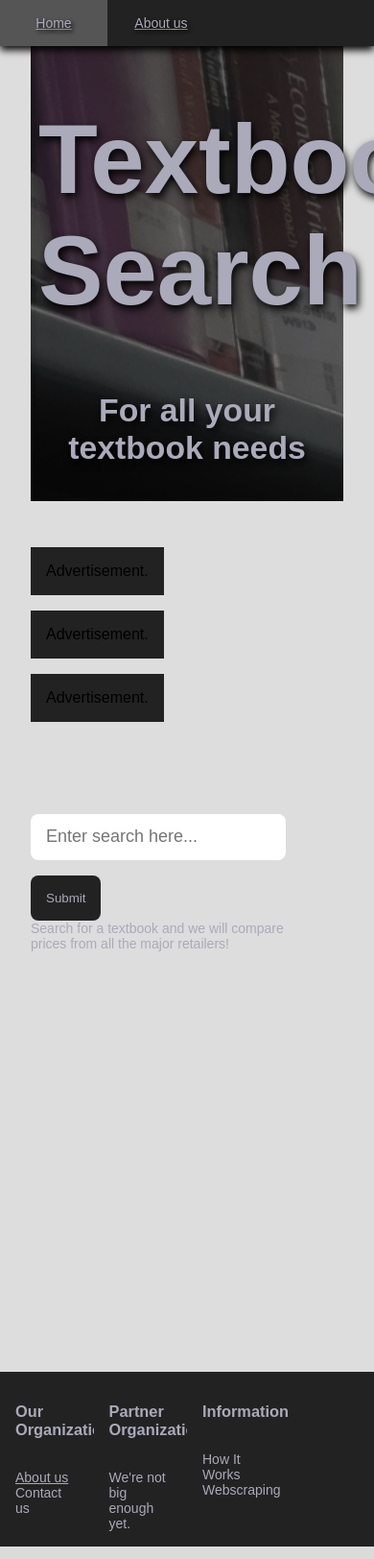
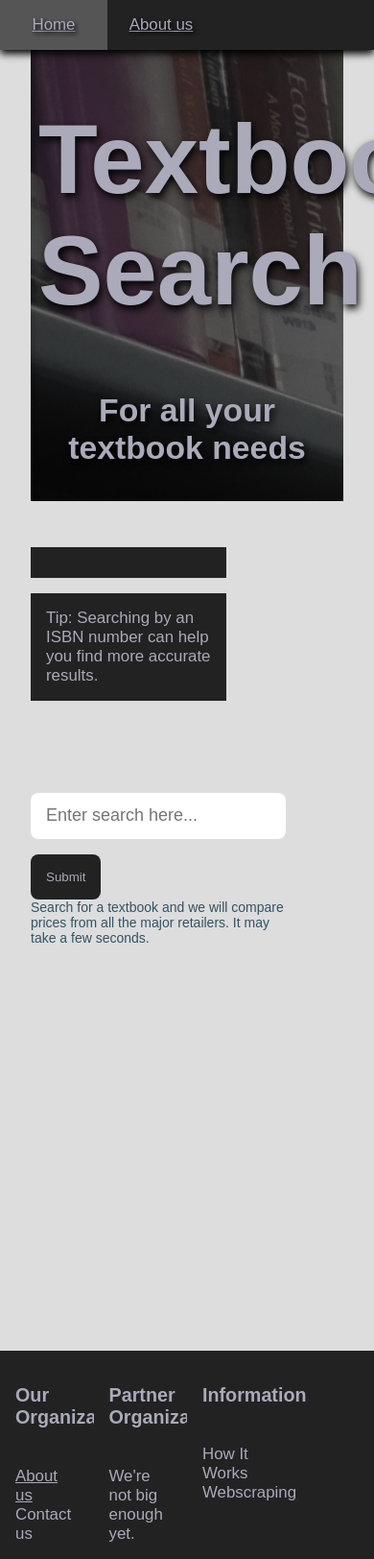
Before and after one commit to Hunter314/TextbookSearchDjango, a Django app: page / in a window 390 px wide; the page is wider, and only the part inside the window is pictured. Shown: that part at 96% size. Run offline with Django 3.2, Linux system fonts and the light colour scheme.

Commit message:
Minor changes to css for mobile improvements. Troubleshooting the Amazon Webscraper.

```diff
--- a/static/style9-1-2020.css
+++ b/static/style9-1-2020.css
@@ -15,13 +15,17 @@ h2 {font-size: 4vh}
   //--main-bg-color: #113141;
   //--main-window-color: #335363;
 
-  --accent-color-1: #550000;
+  --accent-color-1: #335363;
   --subtitle-color: #aaaaba;
 }
 /* Text Styles*/
 .small-text {
+  font-size: 2vh;
+  color: var(--subtitle-color);
+}
+.small-text-dark {
   font-size: 14px;
-  color: var(--subtitle-color);
+  color: var(--accent-color-1);
 }
 .mid-text {
   font-size: 18px;
--- a/templates/aboutus.html
+++ b/templates/aboutus.html
@@ -29,7 +29,7 @@
     <!-- HOME PAGE CONTENT !-->
 
     <div class = "content">
-
+    <!--
       <div class = "advertisements left-banner">
         <div>
           Advertisement.
@@ -41,9 +41,10 @@
           Advertisement.
         </div>
 
+      </div>
+    !-->
 
 
-      </div>
 
 
       <!-- SEARCHBAR AND SEARCH RESULTS !-->
--- a/templates/homepage.html
+++ b/templates/homepage.html
@@ -38,16 +38,14 @@
 
         </div>
       </div>
-      <div class = "advertisements left-banner">
+      <div class = "advertisements left-banner small-text">
         <div>
-          Advertisement.
+
         </div>
         <div>
-          Advertisement.
+          Tip: Searching by an<br> ISBN number can help<br> you find more accurate<br> results.
         </div>
-        <div>
-          Advertisement.
-        </div>
+
 
 
 
@@ -80,7 +78,7 @@
                 <br>Price: ${{listing.price|floatformat:2}}
               {% endif %}
               {% if listing.shipPrice is not None %}
-                <br>Price: ${{listing.shipPrice|floatformat:2}}
+                <br>Shipping Price: ${{listing.shipPrice|floatformat:2}}
               {% endif %}
               {% if listing.rating is not None %}
                 <br>Rating: {{listing.rating|floatformat:1}} / 5 stars
@@ -96,8 +94,8 @@
 
         </div>
         {% else %}
-        <div class = "search-results small-text">
-        Search for a textbook and we will compare prices from all the major retailers!
+        <div class = "search-results small-text-dark">
+        Search for a textbook and we will compare prices from all the major retailers. It may take a few seconds.
         </div>
         {% endif %}
       </div>
--- a/webScrapers/amazonWebScraper.py
+++ b/webScrapers/amazonWebScraper.py
@@ -148,6 +148,7 @@ class AmazonWebScraper:
             thisShipPrice = AmazonWebScraper.parseShipPrice(self, thisShipPriceString, thisPrice)
             thisRating = AmazonWebScraper.parseRating(self, thisRatingString)
             Products.append(Product(thisName, thisPrice, thisShipPrice, thisUrl, thisRating, "Amazon"))
+
         return Products
     def getProductsAndPrint(self):
 
--- a/webScrapers/ebayWebScraper.py
+++ b/webScrapers/ebayWebScraper.py
@@ -74,7 +74,7 @@ class EbayWebScraper:
                 if bookDistributor[0:2] == "by":
                     bookDistributor = bookDistributor[3:]
                 else:
-                    bookDistributor = "N/A"
+                    bookDistributor = "Ebay"
 
                 bookPrice = 0
                 if bookListing.find(class_="s-item__price").text[-1:] != "g":
```
Also changed, not shown: mysite/views.py (+5 -4 lines).
